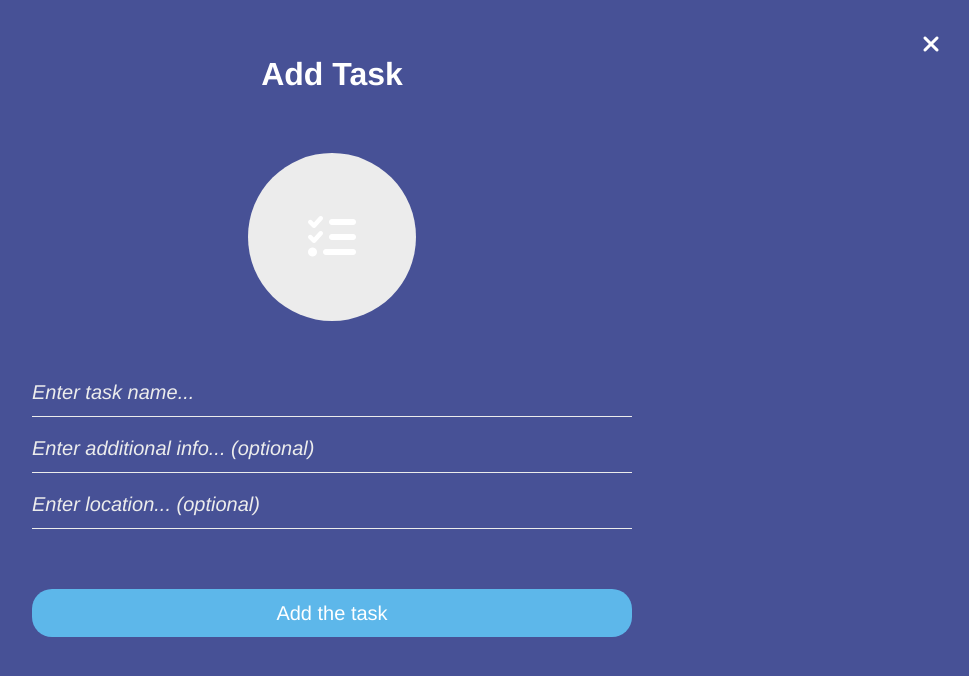
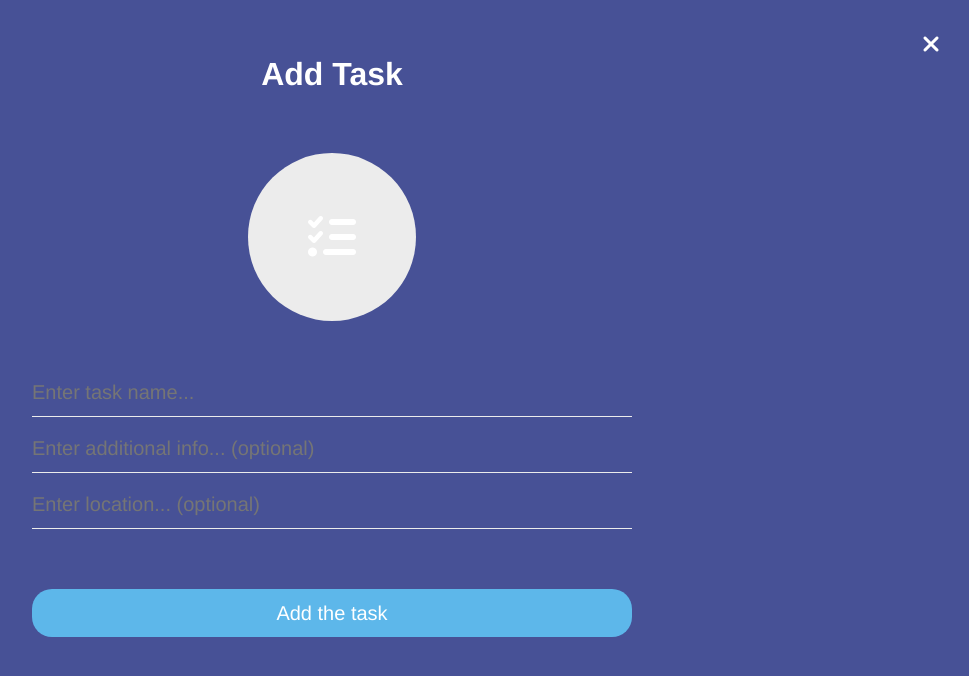
Before and after one commit to yintinggrace/action-ally, a React (Create React App) app: page /add-task in a window 1280 px wide. Shown: the top 676 px of the page, without its empty margins (308-1277 px from the left). Built offline with nearby package versions, Linux system fonts and the light colour scheme.

Commit message:
Updated TextField styling

```diff
--- a/src/pages/SaveTask/SaveTask.tsx
+++ b/src/pages/SaveTask/SaveTask.tsx
@@ -35,8 +35,11 @@ const STextField = styled(TextField)<{ hasError?: boolean }>`
   font-size: ${theme.fontSizes.mouse};
   padding-bottom: ${theme.space(3)};
   border-bottom: 1px solid ${theme.colors.lightGray};
+  font-style: normal;
+  color: ${theme.colors.white}
   &::placeholder {
-    color: ${({ hasError }) => hasError ? `${theme.colors.terraCotta}` : theme.colors.lightGray};
+    color: ${({ hasError }) => hasError ? `${theme.colors.terraCotta}` : theme.colors.mediumGray};
+    font-style: italic;
   }
 `;
 
```
